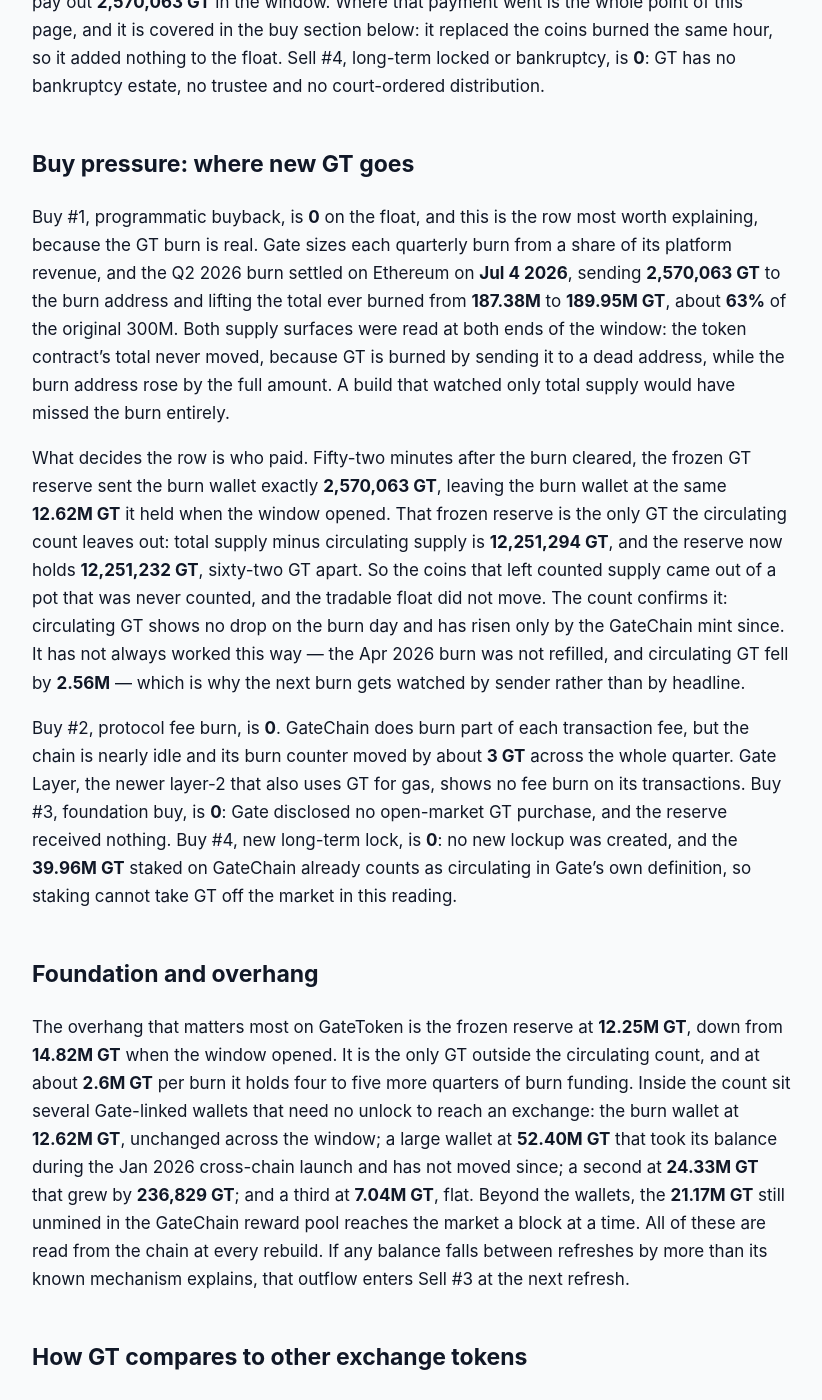
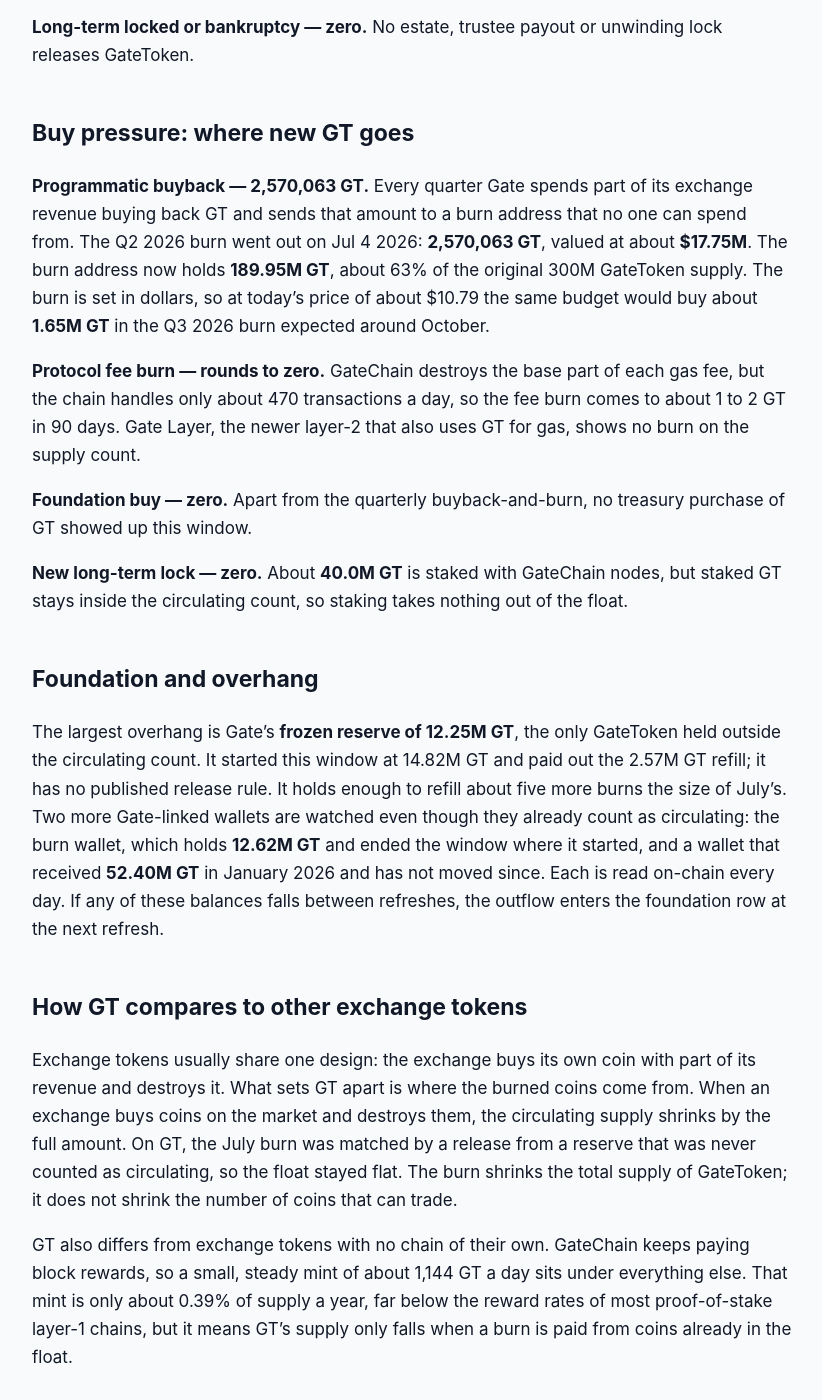
Before and after one commit to jeevansongmy-spec/mrnasdog-articles, a Jekyll site: the page built from crypto/gt-pressure-framework.md, in a window 1280 px wide and 1400 px high, scrolled down 1216 px. Shown: the whole window, without its empty margins (228-1050 px from the left). Built offline with Jekyll 4.4.1, drawn with Linux system fonts in a browser that asks for light colours; some of the changed text lies outside the part shown.

Commit message:
publish: crypto/gt-pressure-framework

```diff
--- a/crypto/gt-pressure-framework.md
+++ b/crypto/gt-pressure-framework.md
@@ -1,6 +1,6 @@
 ---
-title: "GT Inflation Analysis · September 2026 · Mixed flows, supply roughly steady"
-description: "Mixed flows, supply roughly steady: GT reads +0.10% over 90 days. GateChain mints 0.4 GT a block; the Jul 4 2026 burn was refilled from a frozen reserve."
+title: "GT Inflation Analysis · September 2026 · Mixed flows · supply roughly steady"
+description: "GT supply is roughly steady: +0.10% over 90 days. GateChain mints 0.4 GT a block, and the 2.57M GT quarterly burn was refilled from a frozen 12.25M GT reserve."
 canonical_url: "https://mrnasdog.com/research/gt/inflation"
 tags: ["crypto", "gt", "gate", "exchange-token"]
 published: true
@@ -8,46 +8,58 @@ published: true
 
 > Originally published at **[mrnasdog.com/research/gt/inflation](https://mrnasdog.com/research/gt/inflation)** by MrNasdog.
 
-GateToken (GT) is roughly steady, not deflationary: the MrNasdog Pressure Framework reads GT at **+0.10%** over the trailing 90 days and **+0.10%** over the next 90. The only thing adding GT to the market is GateChain, which mints **0.4 GT** every block for its validators and stakers — **0.10M GT** across the window. The famous quarterly burn did fire, removing **2,570,063 GT** on **Jul 4 2026**, but a frozen reserve that the circulating count already excludes paid the same amount back within the hour, so buy pressure on the tradable float is **0**. The ceiling is shrinking; the float is not.
+# GT Inflation Analysis · September 2026 · Mixed flows · supply roughly steady
+
+The MrNasdog Pressure Framework reads GateToken (GT) at **+0.10% net** over the trailing 90 days and about **+0.10%** over the next 90. GateChain block rewards created **102,995 GT**, and Gate's quarterly buyback burned **2,570,063 GT** — but Gate refilled the burn wallet from its frozen reserve with exactly **2,570,063 GT** the same night, so the burn and the refill cancel out on the circulating count. The monitor reads **+0.20%**, well within range.
 
 ## The verdict, in one paragraph
 
-Against a circulating base of **106.63M GT**, the framework books **0.10M GT** of sell pressure and **0** of buy pressure over the 90 days to **Sep 18 2026** — a net of **+0.10%** — and projects **+0.10%** for the next 90 days on the same block-by-block mint. The inflation monitor reads **+0.23%** for the same window, a gap of **0.13 percentage points**, inside the framework's half-point tolerance, so no monitor-gap warning is raised and the two readings agree that GT's tradable supply is close to flat and edging up. The label for GateToken is **an exchange token whose burn shrinks the ceiling while its own chain slowly grows the float**.
+Over the 90 days to Sep 29 2026, GT supply grew by **+0.10%** of its **106.64M GT** circulating supply, and we project about **+0.10%** for the next 90 days. Our independent supply monitor reads **+0.20%** over the same window, a gap of **0.10 percentage points**, which is inside the half-point tolerance, so no warning chip is shown. The headline burn is large, yet the float barely moves, because every coin burned in July was replaced by a coin released from the frozen reserve. GT is best described as **a quiet exchange token whose burns are funded from a reserve outside the float**.
 
 ## Sell pressure: where new GT comes from
 
-Sell #1, protocol inflation, is **0.10M GT**, and it is the row that decides the sign of this page. GateToken is usually described as fixed at **300M**, and the Ethereum copy of GT is exactly that: a 2019 token contract that reads **300,000,000** at both ends of the window and has no way to make another coin. GateChain, the proof-of-stake chain where GT is native, is the part that gets missed. Every GateChain block carries a mint of **0.4 GT**, paid to consensus nodes and their stakers. The window held **257,528** blocks, so GateChain created **103,011 GT**. That figure was checked three ways: the chain's own 24-hour reward counter (about **1,146 GT** a day), the circulating count itself, which rose by almost exactly that amount a day, and Gate's published mining total, which has climbed to **8.83M GT** out of a **30M GT** reward pool. With **21.17M GT** still unmined, this row has decades left to run at today's pace.
+**Protocol inflation — 102,995 GT.** GateChain, the layer-1 chain behind GT, creates **0.4 GT** in every block and pays it to the consensus nodes and the people who stake with them. A GateChain block arrives about every 30 seconds, and the chain produced **257,488 blocks** in the window, which works out to about **1,144 GT a day**. The reward per block has been the same since GateChain started, and no change is planned, so the next 90 days should bring about the same 102,995 GT.
 
-Sell #2, vesting unlocks, is **0**. GateToken has no vesting contract, no cliff calendar and no escrow, and Gate's own supply split has no vesting bucket in it. The one unlock tracker page for GT that suggests otherwise shows placeholder data — a release, in another token's name, larger than every GT in existence — so it was set aside and the question settled against the wallets themselves.
+**Vesting unlocks — zero.** GT has no vesting calendar. There is no team, investor or ecosystem allocation waiting to unlock on a schedule; unlock trackers list nothing for GateToken.
 
-Sell #3, foundation and unscheduled unlocks, is **0**, although GateToken's frozen reserve did pay out **2,570,063 GT** in the window. Where that payment went is the whole point of this page, and it is covered in the buy section below: it replaced the coins burned the same hour, so it added nothing to the float. Sell #4, long-term locked or bankruptcy, is **0**: GT has no bankruptcy estate, no trustee and no court-ordered distribution.
+**Foundation and unscheduled unlocks — 2,570,063 GT.** This is the row that surprises most readers. On Jul 4 2026, 52 minutes after the quarterly burn, Gate moved **2,570,063 GT** from its frozen reserve into the wallet that pays for burns. The frozen reserve is the only part of GT that is not counted as circulating, so this move put new coins into the float, exactly as large as the burn that had just taken coins out. For the next 90 days we expect the Q3 2026 burn to be refilled the same way and book about **1.65M GT** here; the April 2026 burn was not refilled, so this is a watch item, not a certainty.
+
+**Long-term locked or bankruptcy — zero.** No estate, trustee payout or unwinding lock releases GateToken.
 
 ## Buy pressure: where new GT goes
 
-Buy #1, programmatic buyback, is **0** on the float, and this is the row most worth explaining, because the GT burn is real. Gate sizes each quarterly burn from a share of its platform revenue, and the Q2 2026 burn settled on Ethereum on **Jul 4 2026**, sending **2,570,063 GT** to the burn address and lifting the total ever burned from **187.38M** to **189.95M GT**, about **63%** of the original 300M. Both supply surfaces were read at both ends of the window: the token contract's total never moved, because GT is burned by sending it to a dead address, while the burn address rose by the full amount. A build that watched only total supply would have missed the burn entirely.
+**Programmatic buyback — 2,570,063 GT.** Every quarter Gate spends part of its exchange revenue buying back GT and sends that amount to a burn address that no one can spend from. The Q2 2026 burn went out on Jul 4 2026: **2,570,063 GT**, valued at about **$17.75M**. The burn address now holds **189.95M GT**, about 63% of the original 300M GateToken supply. The burn is set in dollars, so at today's price of about $10.79 the same budget would buy about **1.65M GT** in the Q3 2026 burn expected around October.
 
-What decides the row is who paid. Fifty-two minutes after the burn cleared, the frozen GT reserve sent the burn wallet exactly **2,570,063 GT**, leaving the burn wallet at the same **12.62M GT** it held when the window opened. That frozen reserve is the only GT the circulating count leaves out: total supply minus circulating supply is **12,251,294 GT**, and the reserve now holds **12,251,232 GT**, sixty-two GT apart. So the coins that left counted supply came out of a pot that was never counted, and the tradable float did not move. The count confirms it: circulating GT shows no drop on the burn day and has risen only by the GateChain mint since. It has not always worked this way — the Apr 2026 burn was not refilled, and circulating GT fell by **2.56M** — which is why the next burn gets watched by sender rather than by headline.
+**Protocol fee burn — rounds to zero.** GateChain destroys the base part of each gas fee, but the chain handles only about 470 transactions a day, so the fee burn comes to about 1 to 2 GT in 90 days. Gate Layer, the newer layer-2 that also uses GT for gas, shows no burn on the supply count.
 
-Buy #2, protocol fee burn, is **0**. GateChain does burn part of each transaction fee, but the chain is nearly idle and its burn counter moved by about **3 GT** across the whole quarter. Gate Layer, the newer layer-2 that also uses GT for gas, shows no fee burn on its transactions. Buy #3, foundation buy, is **0**: Gate disclosed no open-market GT purchase, and the reserve received nothing. Buy #4, new long-term lock, is **0**: no new lockup was created, and the **39.96M GT** staked on GateChain already counts as circulating in Gate's own definition, so staking cannot take GT off the market in this reading.
+**Foundation buy — zero.** Apart from the quarterly buyback-and-burn, no treasury purchase of GT showed up this window.
+
+**New long-term lock — zero.** About **40.0M GT** is staked with GateChain nodes, but staked GT stays inside the circulating count, so staking takes nothing out of the float.
 
 ## Foundation and overhang
 
-The overhang that matters most on GateToken is the frozen reserve at **12.25M GT**, down from **14.82M GT** when the window opened. It is the only GT outside the circulating count, and at about **2.6M GT** per burn it holds four to five more quarters of burn funding. Inside the count sit several Gate-linked wallets that need no unlock to reach an exchange: the burn wallet at **12.62M GT**, unchanged across the window; a large wallet at **52.40M GT** that took its balance during the Jan 2026 cross-chain launch and has not moved since; a second at **24.33M GT** that grew by **236,829 GT**; and a third at **7.04M GT**, flat. Beyond the wallets, the **21.17M GT** still unmined in the GateChain reward pool reaches the market a block at a time. All of these are read from the chain at every rebuild. If any balance falls between refreshes by more than its known mechanism explains, that outflow enters Sell #3 at the next refresh.
+The largest overhang is Gate's **frozen reserve of 12.25M GT**, the only GateToken held outside the circulating count. It started this window at 14.82M GT and paid out the 2.57M GT refill; it has no published release rule. It holds enough to refill about five more burns the size of July's. Two more Gate-linked wallets are watched even though they already count as circulating: the burn wallet, which holds **12.62M GT** and ended the window where it started, and a wallet that received **52.40M GT** in January 2026 and has not moved since. Each is read on-chain every day. If any of these balances falls between refreshes, the outflow enters the foundation row at the next refresh.
 
 ## How GT compares to other exchange tokens
 
-GateToken belongs to the exchange-token class, where a platform spends part of its revenue on a token and destroys it. In the purest form of that model the tokens are bought on the open market, so every burn removes tradable float and the inflation reading can go clearly negative. GateToken's burn is sized the same way, by revenue, but in the latest quarter the destroyed coins were replaced from a frozen internal reserve. That makes GT's burn a reduction of the ceiling rather than of the float. Both shrink total supply; only the market-funded kind competes with sellers for the coins people can actually trade.
+Exchange tokens usually share one design: the exchange buys its own coin with part of its revenue and destroys it. What sets GT apart is where the burned coins come from. When an exchange buys coins on the market and destroys them, the circulating supply shrinks by the full amount. On GT, the July burn was matched by a release from a reserve that was never counted as circulating, so the float stayed flat. The burn shrinks the total supply of GateToken; it does not shrink the number of coins that can trade.
 
-GateToken also differs from most exchange tokens by having a chain of its own. A pure exchange token has no issuance at all, so its supply can only fall. GT is the native staking coin of GateChain, and that chain mints a steady **0.4 GT** per block — a small, permanent issuance leg of about **0.10%** a quarter. Against a hard-capped chain with a halving clock, GateToken has no code-enforced scarcity schedule; its path is set by how Gate funds its burns and how long the **30M GT** reward pool lasts. Against an uncapped proof-of-stake chain, where yearly issuance of several percent is normal, GT's mint is tiny, which is why the page reads as roughly steady rather than inflationary.
+GT also differs from exchange tokens with no chain of their own. GateChain keeps paying block rewards, so a small, steady mint of about 1,144 GT a day sits under everything else. That mint is only about 0.39% of supply a year, far below the reward rates of most proof-of-stake layer-1 chains, but it means GT's supply only falls when a burn is paid from coins already in the float.
 
 ## What to watch in the next 90 days
 
-First, the Q3 2026 burn, expected around **Oct 2026** on the pattern of **Oct 15 2025**, **Jan 8 2026**, **Apr 26 2026** and **Jul 4 2026**: the number to check is the sender, because a burn that is not refilled from the frozen reserve would take about **2.6M GT** out of the float and move the next reading to roughly **-2.3%**. Second, the frozen reserve at **12.25M GT**, four to five burns from empty. Third, the **52.40M GT** wallet from the Jan 2026 cross-chain launch, the largest single balance inside the count. Fourth, GateChain's block pace, currently about **2,863** blocks a day; the mint is paid per block, so a faster or slower chain issues more or less GT. Fifth, any Gate announcement that changes the **0.4 GT** block reward or moves GT issuance to Gate Layer.
+First, the **Q3 2026 burn**, expected around October 2026 — no date is announced yet. At today's price the same dollar budget as Q2 is about 1.65M GT.
+
+Second, **whether the frozen reserve refills the burn wallet again**. If it does, the float stays roughly flat, as in July; if it does not, as in April 2026, the burn comes out of the float and next-90-day supply would fall by about 1.45%.
+
+Third, the **frozen reserve balance of 12.25M GT**. Any outflow that is not paired with a burn would add straight to circulating supply.
+
+Fourth, the **GateChain block reward**. It has stayed at 0.4 GT a block; any change would move the one steady source of new GT.
 
 ## Summary
 
-The MrNasdog Pressure Framework reads GateToken (GT) at **+0.10%** over the trailing 90 days and **+0.10%** projected forward: mixed flows, supply roughly steady. The structural mechanism is a split one — GateChain mints **0.4 GT** a block, about **0.10M GT** a quarter, while the **2,570,063 GT** burned on **Jul 4 2026** was paid back from a frozen reserve outside the circulating count, so it cut the ceiling and not the float. The key risk is that the reserve is finite at **12.25M GT**, and the funding choice flips the reading: a burn paid from circulating GT would turn this page deflationary overnight. The ceiling is the **189.95M GT** already burned against a **30M GT** reward pool that still has **21.17M GT** to mint.
+The MrNasdog Pressure Framework reads GateToken at **+0.10% net** over 90 days and about the same next: mixed flows, supply roughly steady. GateChain minted **102,995 GT** in 90 days, and the **2,570,063 GT** July buyback burn was offset by an equal release from Gate's frozen reserve, which still holds **12.25M GT**. The key risk to this reading runs both ways: a burn that is not refilled would shrink the float by more than 1%, while reserve coins released without a burn would add to it. The reserve is the ceiling on how many more burns can be refilled this way.
 
 ---
 
-*MrNasdog Pressure Framework analysis of GT, Metric 1 — Inflation. Data + explanation only. Not financial advice. Updated Sep 18 2026.*
+*MrNasdog Pressure Framework analysis of GT, Metric 1 — Inflation. Data + explanation only. Not financial advice. Checked Sep 29 2026.*
```
